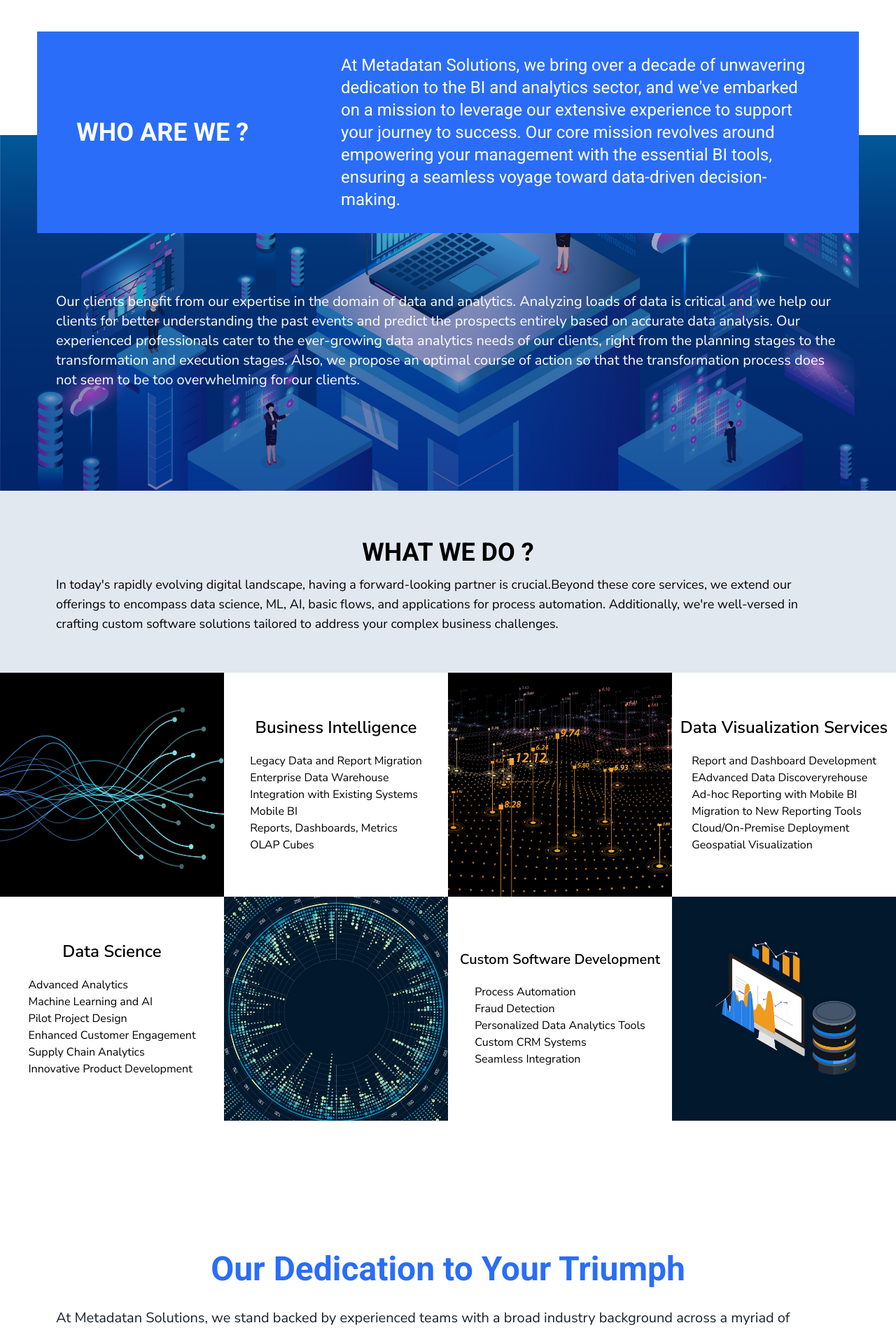
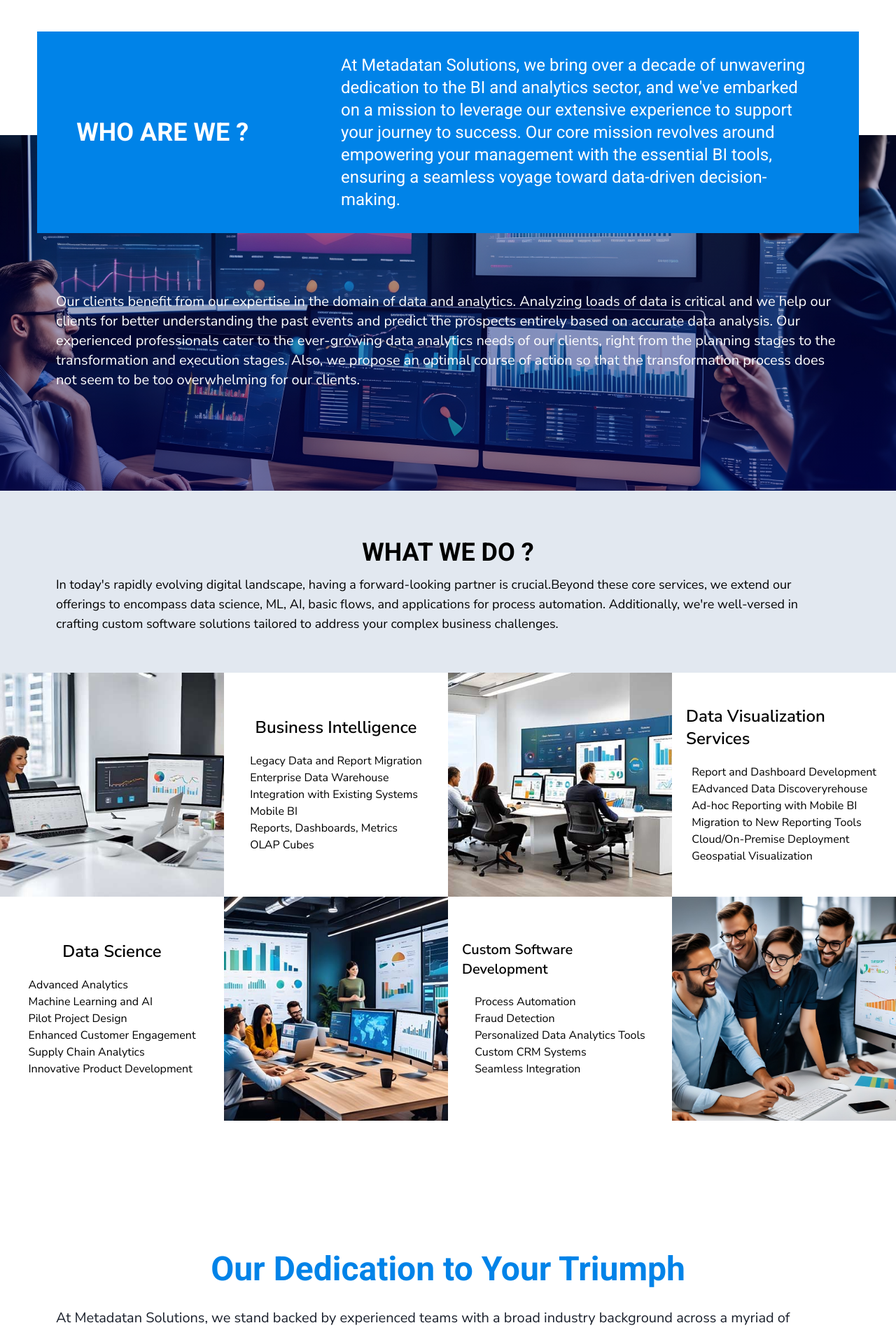
Before and after one commit to Hamjaster/metadantasol, a React (Vite) app: page /about in a window 1280 px wide. Shown: the part 880-2780 px from the top of the page at 70% size. Built offline with nearby package versions, Linux system fonts and the light colour scheme.

Commit message:
about changes -

```diff
--- a/src/components/Offerr-Tools/Tools.jsx
+++ b/src/components/Offerr-Tools/Tools.jsx
@@ -25,13 +25,14 @@
 
 
                         <img src={powerbi} className='w' alt="" srcset="" />
-                        <img src={aws} className='w-' alt="" srcset="" />
-                        <img src={sap} className='' alt="" srcset="" />
+                        <img src={msfabric} className='w-64' alt="" srcset="" />
+                        <img src={azure} className='w-56        ' alt="" srcset="" />
+                        <img src={tableau} className='' alt="" srcset="" />
+                        <img src={salesforce} className='' alt="" srcset="" />
+                        <img src={aws} className='w-56' alt="" srcset="" />
+                        <img src={sap} className='w-52' alt="" srcset="" />
+                        <img src={sapa} className='w-56' alt="" srcset="" />
                         <img src={sapo} className='w-' alt="" srcset="" />
-                        <img src={sapa} className='w' alt="" srcset="" />
-                        <img src={msfabric} className='' alt="" srcset="" />
-                        <img src={azure} className='' alt="" srcset="" />
-                        <img src={tableau} className='' alt="" srcset="" />
 
 
                     </div>
--- a/src/components/YouBusiness.jsx
+++ b/src/components/YouBusiness.jsx
@@ -38,7 +38,7 @@
                         </div>
                     </div>
                     {/* arrow */}
-                    <div style={{ marginTop: isSmall ? "" : "150px" }} className="lg:block hidden arrow text-white text-6xl">
+                    <div style={{ marginTop: isSmall ? "" : "100px" }} className="lg:block hidden arrow text-white text-6xl">
                         <GoArrowUpRight />
                     </div>
 
@@ -58,7 +58,7 @@
                     </div>
 
                     {/* Arrow */}
-                    <div style={{ marginTop: isSmall ? "" : "70px" }} className="lg:block hidden arrow text-white text-6xl">
+                    <div style={{ marginTop: isSmall ? "" : "60px" }} className="lg:block hidden arrow text-white text-6xl">
                         <GoArrowUpRight />
                     </div>
 
@@ -77,7 +77,7 @@
                         </div>
                     </div>
                     {/* Arrow */}
-                    <div style={{ marginTop: isSmall ? "" : "20px" }} className="lg:block hidden arrow text-white text-6xl">
+                    <div style={{ marginTop: isSmall ? "" : "0px" }} className="lg:block hidden arrow text-white text-6xl">
                         <GoArrowUpRight />
                     </div>
 
--- a/src/pages/About/About.jsx
+++ b/src/pages/About/About.jsx
@@ -1,10 +1,11 @@
 import React from 'react'
 import banner from '../../images/banner1.jpg'
-import banner2 from '../../images/banner2.jpg'
-import card1 from '../../images/card1.jpg'
-import card2 from '../../images/card2.jpg'
-import card3 from '../../images/card3.jpg'
-import card4 from '../../images/card4.jpg'
+import banner2 from '../../images/bg6.jpg'
+import card1 from '../../images/bg1-c.jpg'
+import card2 from '../../images/bg2-c.jpg'
+import card3 from '../../images/bg3-c.jpg'
+import card4 from '../../images/bg4.jpg'
+
 import './About.css'
 
 export default function About() {
@@ -18,7 +19,7 @@
             <div className="about relative z-50 w-full md:w-11/12 mx-auto space-x-3 items-center md:-mt-32  font-roboto bg-white px-24 py-7 flex flex-col md:flex-row ">
 
                 <div className=' md:w-1/4 py-4 md:py-24 text-center md:text-left capitalize font-semibold text-4xl md:text-5xl'>About</div>
-                <div className=' md:w-3/4 text-center md:text-left text-[#2a6df8] md:text-3xl text-2xl md:px-4 leading-relaxed md:leading-loose md:border-l-2 '>Metadatansol - Your Trusted Partner for Achieving Data-Driven Success Across Industries and Verticals
+                <div className=' md:w-3/4 text-center md:text-left text-[#0083e8] md:text-3xl text-2xl md:px-4 leading-relaxed md:leading-loose md:border-l-2 '>Metadatansol - Your Trusted Partner for Achieving Data-Driven Success Across Industries and Verticals
                 </div>
             </div>
 
@@ -32,7 +33,7 @@
             </div>
 
             {/* Who are we? */}
-            <div className="about -mb-40 mt-6 relative z-50 w-11/12 mx-auto space-x-3 items-start md:items-center font-roboto bg-[#2a6df8] text-white px-8 md:px-14 py-7 flex flex-col md:flex-row ">
+            <div className="about -mb-40 mt-6 relative z-50 w-11/12 mx-auto space-x-3 items-start md:items-center font-roboto bg-[#0083e8] text-white px-8 md:px-14 py-7 flex flex-col md:flex-row ">
 
                 <div className='md:w-2/6 py-8 md:py-24 uppercase font-semibold text-4xl'>Who are we ?</div>
                 <div className='md:w-4/6 text-xl md:text-2xl md:px-4 px-0 leading-relaxed'>At Metadatan Solutions, we bring over a decade of unwavering dedication to the BI and analytics sector, and we've embarked on a mission to leverage our extensive experience to support your journey to success. Our core mission revolves around empowering your management with the essential BI tools, ensuring a seamless voyage toward data-driven decision-making.</div>
@@ -74,8 +75,8 @@
 
                     </div>
 
-                    <div className="flex space-y-5 text-black justify-center flex-col items-center w-1/2">
-                        <div className='text-2xl font-semibold'>Business Intelligence</div>
+                    <div className="flex p-5 space-y-5 text-black justify-center flex-col sm:items-center w-1/2">
+                        <div className='text-xl sm:text-2xl font-semibold'>Business Intelligence</div>
 
                         <ul className='text-base'>
                             <li>Legacy Data and Report Migration</li>
@@ -101,8 +102,8 @@
 
                     </div>
 
-                    <div className="flex space-y-5 text-black justify-center flex-col items-center w-1/2">
-                        <div className='text-2xl font-semibold'>Data Visualization Services</div>
+                    <div className="flex p-5 space-y-5 text-black justify-center flex-col sm:items-center w-1/2">
+                        <div className='text-xl sm:text-2xl font-semibold'>Data Visualization Services</div>
 
                         <ul className='text-base'>
                             <li>Report and Dashboard Development</li>
@@ -128,8 +129,8 @@
 
                     </div>
 
-                    <div className="flex space-y-5 text-black justify-center flex-col items-center w-1/2">
-                        <div className='text-2xl font-semibold'>Data Science</div>
+                    <div className="flex p-5 space-y-5 text-black justify-center flex-col sm:items-center w-1/2">
+                        <div className='text-xl sm:text-2xl font-semibold'>Data Science</div>
 
                         <ul className='text-base'>
                             <li>Advanced Analytics</li>
@@ -155,7 +156,7 @@
 
                     </div>
 
-                    <div className="flex space-y-5 text-black justify-center flex-col items-center w-1/2">
+                    <div className="flex p-5 space-y-5 text-black justify-center flex-col sm:items-center w-1/2">
                         <div className='text-xl font-semibold'>Custom Software Development</div>
 
                         <ul className='text-base'>
@@ -173,7 +174,7 @@
             {/* More paragraphs */}
             <div className="para px-20 py-16 my-28 flex flex-col items-center space-y-5">
 
-                <div className='text-4xl md:text-5xl font-semibold text-[#2a6df8] font-roboto py-3'>Our Dedication to Your Triumph</div>
+                <div className='text-4xl md:text-5xl font-semibold text-[#0083e8] font-roboto py-3'>Our Dedication to Your Triumph</div>
                 <p className='text-base md:text-xl'>
                     At Metadatan Solutions, we stand backed by experienced teams with a broad industry background across a myriad of industries spanning diverse sectors, from Manufacturing and Retail to Pharmacy, Logistics, Banking/Finance, Technology, Cannabis and more.
                     Your success is our top priority, and we're wholly dedicated to providing analytical solutions that cater to your data excellence needs, from the planning stage right through to execution.
```
